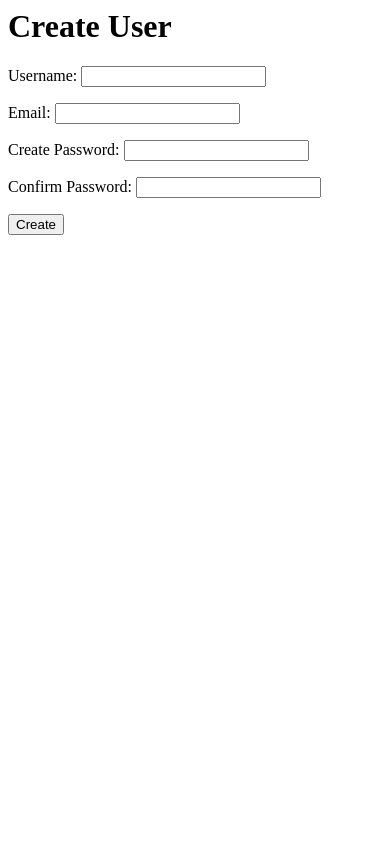
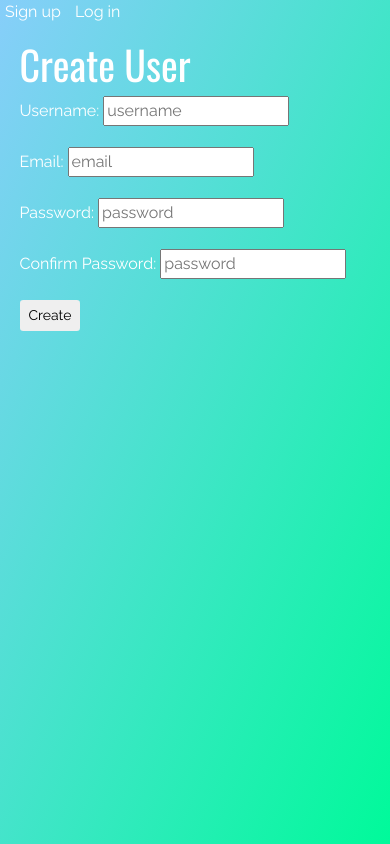
Before and after one commit to caxon/vigilant-journey, a Django app: page /signup in a window 390 px wide. Run offline with Django 3.2, Linux system fonts and the light colour scheme; some libraries are stand-ins or nearby versions.

Commit message:
base.html for navbar inheritance, minor edits to login etc

```diff
--- /dev/null
+++ b/Backend307/static/style.css
@@ -0,0 +1,30 @@
+body,html {
+  height:100%;
+  width:100%;
+  margin:0;
+  font-family:Raleway, sans-serif;
+  color: white;
+}
+.content {
+  width: 90%;
+  margin: auto;
+}
+
+h1{
+  font-family:Oswald;
+}
+
+.nav{
+  display: inline;
+  padding:5px;
+  color: white;
+}
+a {
+  color: white;
+}
+#gradient{
+  background: turquoise; /* For browsers that do not support gradients */
+  background: linear-gradient(to bottom right, lightskyblue, mediumspringgreen);
+  height: 100vh;
+  width: 100vw;
+}
--- /dev/null
+++ b/Backend307/templates/user/base.html
@@ -0,0 +1,29 @@
+{% load static %}
+<!DOCTYPE html>
+<html>
+<head>
+  <link rel="stylesheet" href="https://maxcdn.bootstrapcdn.com/bootstrap/4.0.0-beta.2/css/bootstrap.min.css" integrity="sha384-PsH8R72JQ3SOdhVi3uxftmaW6Vc51MKb0q5P2rRUpPvrszuE4W1povHYgTpBfshb" crossorigin="anonymous">
+  <link rel="stylesheet" type="text/css" href="{% static 'style.css' %}">
+  <link rel='stylesheet' href='//fonts.googleapis.com/css?family=Raleway'>
+  <link rel='stylesheet' href='//fonts.googleapis.com/css?family=Oswald'>
+</head>
+
+<body id="gradient">
+    <!-- Navigation Bar -->
+    <ul style="padding-left: 0px;">
+      <li class="nav"><a href={% url 'signup' %}>Sign up</a></li>
+      <li class="nav"><a href={% url 'login' %}>Log in</a></li>
+      <!-- <li class="nav"><a href={% url 'login' %}>Log out</a></li> -->
+      <!-- <li class="nav"><a href={% url 'login' %}>Stats</a></li> -->
+    </ul>
+
+    <!-- Content -->
+    <div class="content">
+      {% block content %}
+      {% endblock %}
+    </div>
+
+
+</body>
+
+</html>
--- a/Backend307/templates/user/signup.html
+++ b/Backend307/templates/user/signup.html
@@ -1,23 +1,29 @@
+{% extends "user/base.html" %}
+{% block content %}
+
 <h1>Create User</h1>
 <form action="" method="post">
-    {% csrf_token %}
-    <p>
-        Username: <input type="text" name="username" value="{{ form.data.username }}" />
-        {{ form.username.errors }}
-    </p>
-    <p>
-      Email: <input type="text" name="email" value="{{form.data.email}}" />
-      {{ form.email.errors }}
-    </p>
-    <p>
-      Create Password: <input type="password" name="password" />
-      {{ form.password.errors }}
-    </p>
-    <p>
-      Confirm Password: <input type="password" name="password_confirm" />
-      {{ form.password_confirm.errors }}
-    </p>
-    <p>
-      <input type="submit" value="Create" />
-    </p>
+  {% csrf_token %}
+  <div class="form-group">
+    <label for="username"> Username: </label>
+    <input type="text" name="username" placeholder="username">
+    {{ form.username.errors }}
+  </div>
+  <div class="form-group">
+    <label for="email"> Email: </label>
+    <input type="text" name="email" placeholder="email">
+    {{ form.email.errors }}
+  </div>
+  <div class="form-group">
+    <label for="password"> Password: </label>
+    <input type="password" name="password" placeholder="password">
+    {{ form.password.errors }}
+  </div>
+  <div class="form-group">
+    <label for="password_confirm"> Confirm Password: </label>
+    <input type="password" name="password_confirm" placeholder="password">
+    {{ form.password_confirm.errors }}
+  </div>
+  <button type="submit" class="btn btn-sm">Create</button>
 </form>
+{% endblock %}
--- /dev/null
+++ b/Backend307/templates/user/stats.html
@@ -0,0 +1,4 @@
+{% extends "user/base.html" %}
+{% block content %}
+
+{% endblock %}
--- a/Backend307/user/forms.py
+++ b/Backend307/user/forms.py
@@ -24,3 +24,7 @@ class SignupForm(forms.Form):
 class LoginForm(forms.Form):
     username = forms.CharField()
     password = forms.CharField()
+
+
+class JoinRoomForm(forms.Form):
+    roomcode = forms.CharField()
--- a/Backend307/user/urls.py
+++ b/Backend307/user/urls.py
@@ -6,6 +6,6 @@ urlpatterns = [
     path('signup', user.views.signup, name='signup'),
     path('login', user.views.do_login, name='login'),
     path('logout', user.views.do_logout, name='logout'),
-    path('save_result', user.views.save_match_result, name='save_result')
-
+    path('save_result', user.views.save_match_result, name='save_result'),
+    path('main', user.views.joinRoom, name='main')
 ]
--- a/Backend307/user/views.py
+++ b/Backend307/user/views.py
@@ -15,7 +15,7 @@ from .models import *
 def info(request):
     context={}
 
-    return HttpResponse('Hello ' + request.user.username)
+    return render(request, '../templates/user/main.html', context)
 
 
 def signup(request):
@@ -83,3 +83,18 @@ def save_match_result(request):
         return HttpResponse('Match result saved')
 
     return render(request, '../templates/user/save_result.html', context)
+
+def joinRoom(request):
+    context={}
+    if request.method == 'POST':
+        form = forms.JoinRoomForm(request.POST)
+        if form.is_valid():
+            if (0):#needs to be fixed
+                return render(request, '../templates/gamestate/room.html', {
+                    'room_id': 'roomcode'
+                })
+            else:
+                form.add_error('roomcode', 'Room unavailable')
+        else: form.add_error('roomcode', 'Error, please try again')
+        context['form'] = form
+    return render(request, '../templates/user/main.html', context)
--- a/js/resource_objects.js
+++ b/js/resource_objects.js
@@ -6,7 +6,7 @@ let loader = new GLTFLoader();
 
 console.log("Module {objects.js} Loaded");
 
-var static_url = "../";
+// var static_url = "../";
 
 
 /** Generic resource object for loading from gltf/glb files */
```
Also changed, not shown: Backend307/templates/user/login.html (+22 -14 lines), Backend307/templates/user/main.html (added, +38 -0 lines), Backend307/db.sqlite3, Backend307/static/WASD-06.png (added), Backend307/static/arrowKeys-05.png (added), Backend307/templates/user/logout.html (added).
